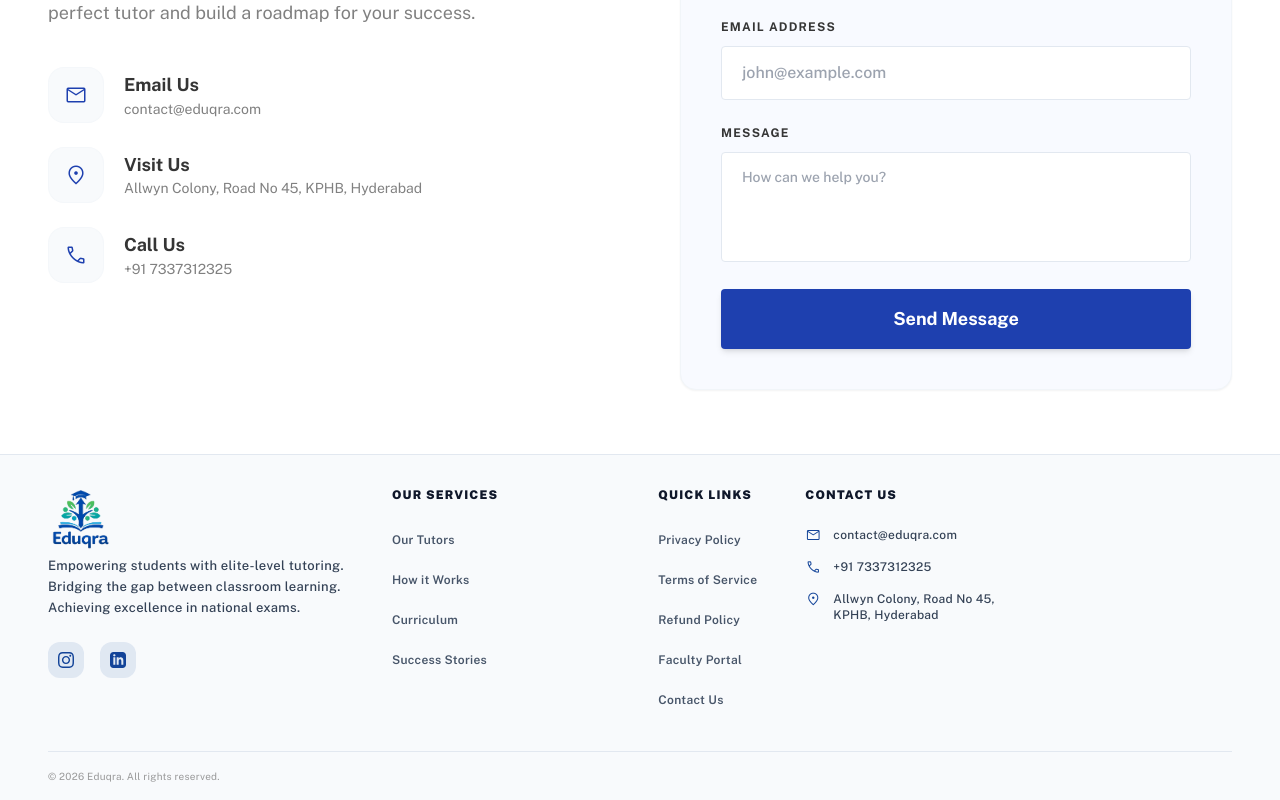
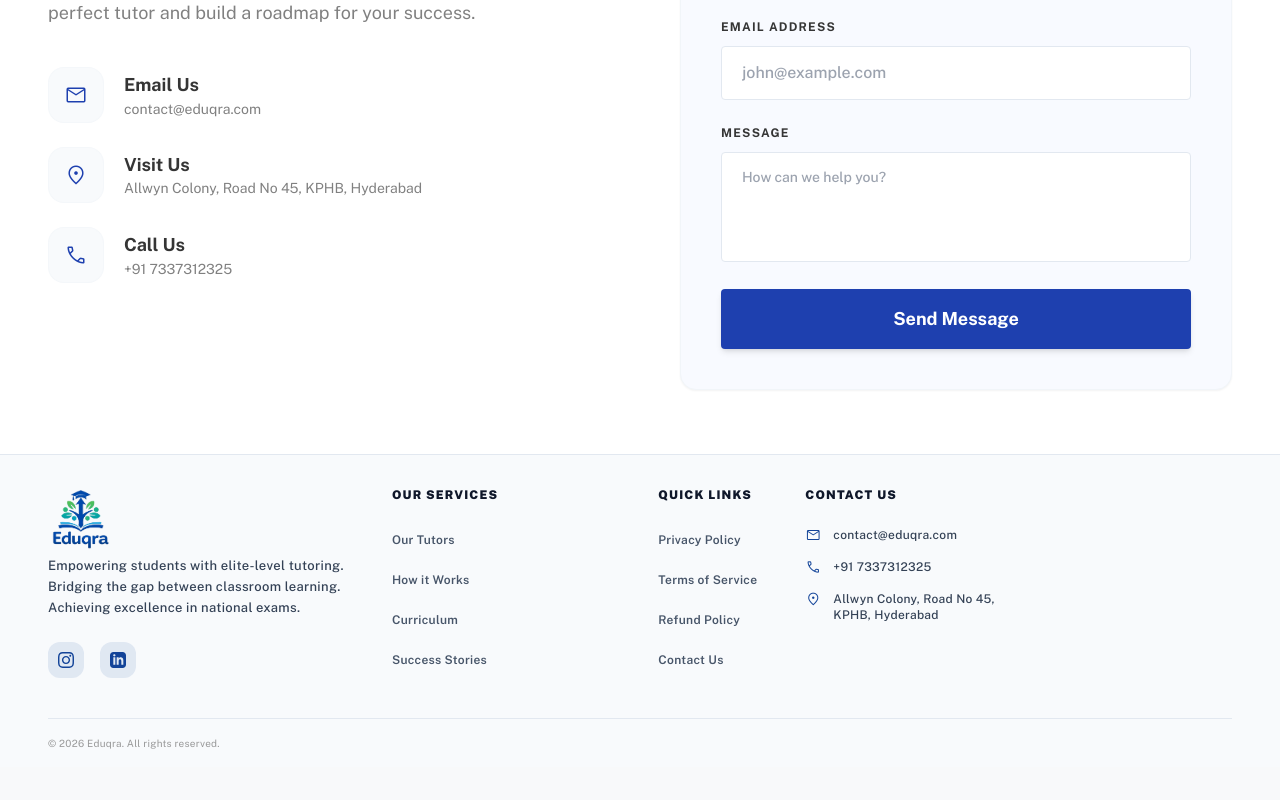
Before and after one commit to kavya536/edu-landing, a React (Vite) app: page / in a window 1280 px wide. Shown: the part 7655-8455 px from the top of the page. After the commit the page ends 8422 px from the top, so only its background shows below. Built offline with nearby package versions, Linux system fonts and the light colour scheme; no server answers.

Commit message:
Remove Faculty Portal from footer

```diff
--- a/src/components/Footer.jsx
+++ b/src/components/Footer.jsx
@@ -39,7 +39,6 @@ const Footer = ({ setView }) => (
               <li><button onClick={() => setView('privacy')} className="font-body text-xs tracking-wide text-slate-600 font-semibold hover:text-primary transition-all whitespace-nowrap">Privacy Policy</button></li>
               <li><button onClick={() => setView('terms')} className="font-body text-xs tracking-wide text-slate-600 font-semibold hover:text-primary transition-all whitespace-nowrap">Terms of Service</button></li>
               <li><button onClick={() => setView('refund')} className="font-body text-xs tracking-wide text-slate-600 font-semibold hover:text-primary transition-all whitespace-nowrap">Refund Policy</button></li>
-              <li><a className="font-body text-xs tracking-wide text-slate-600 font-semibold hover:text-primary transition-all whitespace-nowrap" href={`${import.meta.env.VITE_TUTOR_DASHBOARD_URL}/?view=login`}>Faculty Portal</a></li>
               <li><a className="font-body text-xs tracking-wide text-slate-600 font-semibold hover:text-primary transition-all whitespace-nowrap" href="#contact">Contact Us</a></li>
             </ul>
           </div>
```
